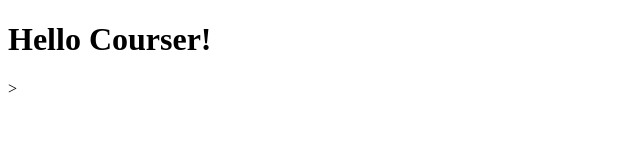
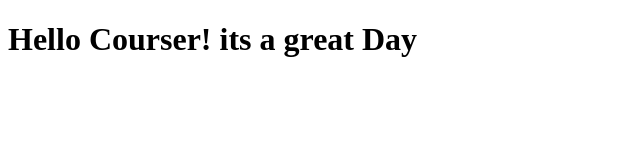
Before and after one commit to Jonas7809/courser-test, a plain HTML site: page site/index.html in a window 1280 px wide. Shown: the whole page, without its empty margins (0-640 px from the left). Drawn offline with Linux system fonts and the light colour scheme.

Commit message:
Small addition.

```diff
--- a/site/index.html
+++ b/site/index.html
@@ -4,6 +4,6 @@
 	<title>Hello World!</title>
 </head>
 <body>
-<h1>Hello Courser!</h1>>
+<h1>Hello Courser! its a great Day</h1>
 </body>
 </html>
```
